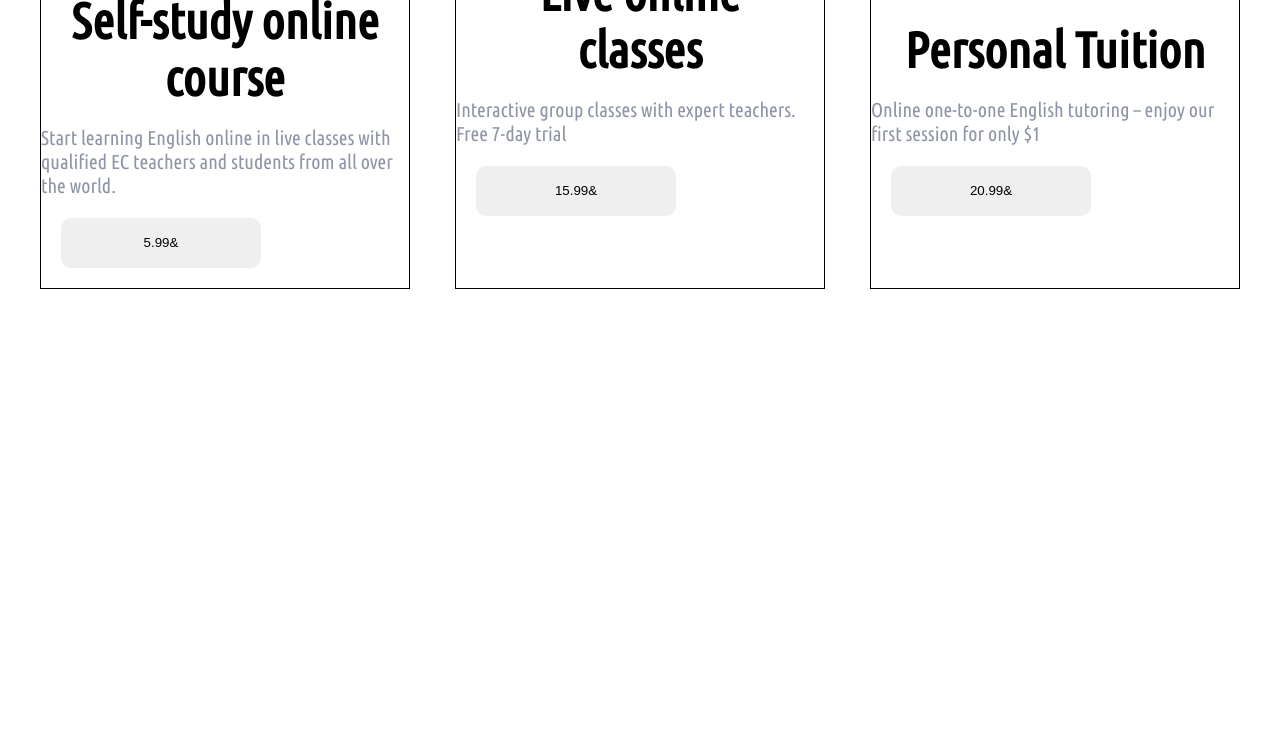
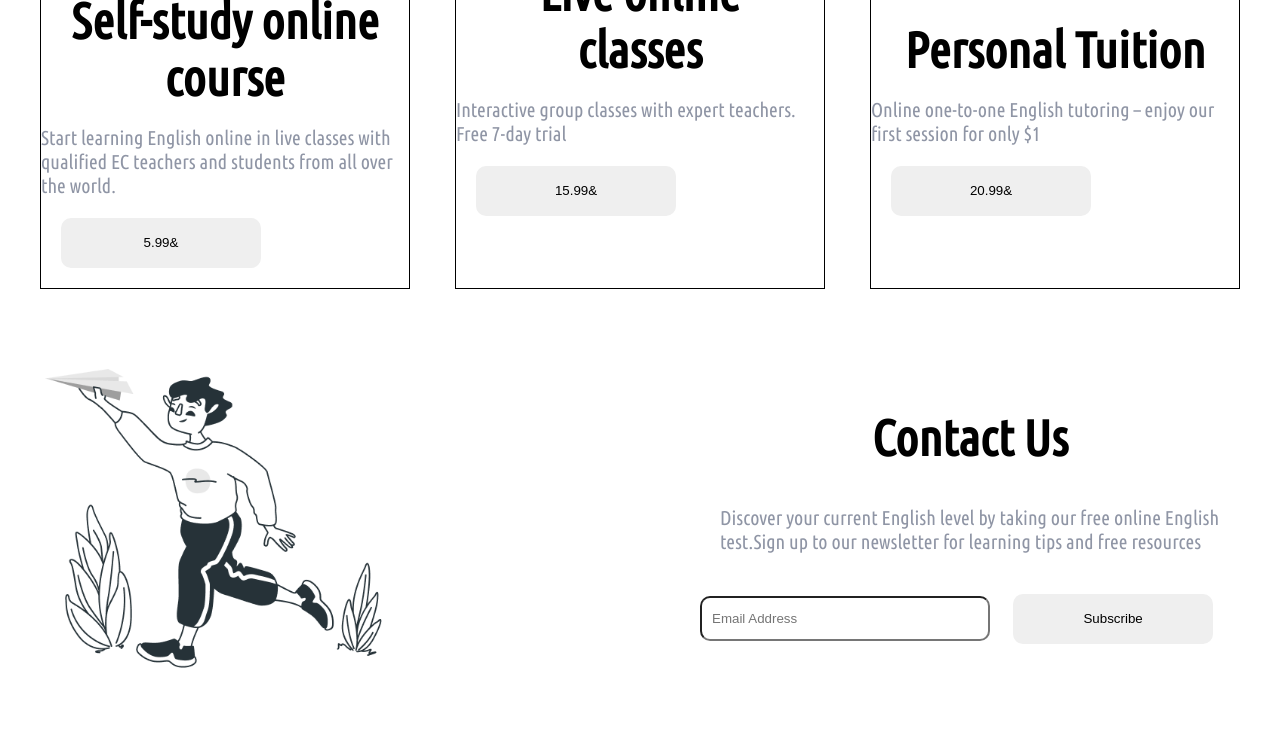
Before and after one commit to asya948/black-white, a plain HTML site: page index.html in a window 1280 px wide. Shown: the part 2977-3712 px from the top of the page. Before the commit the page ends 3306 px from the top, so only its background shows below. Drawn offline with Linux system fonts and the light colour scheme.

Commit message:
add new section add new buttin add new input

```diff
--- a/index.html
+++ b/index.html
@@ -242,6 +242,31 @@
     </div>
 </section>
 
+<section class="venue section-padding">
+    <div class="container">
+        <div class="row">
+
+            <div class="img-fluid ">
+                <img src="img/ub.png">
+            </div>
+            <div class="text-field ">
+                <h2 class="title-large text-center mt-2 py-2">
+                    Contact Us
+                </h2>
+                <p class="title-small my-2">
+                    Discover your current English level by taking our free online English test.Sign up to our newsletter for learning tips and free resources
+                </p>
+                <input type="email" class="form-control radius-4x" placeholder="Email Address">
+                <button class="btn mt-2 radius-4x">
+                    Subscribe
+                </button>
+            </div>
+
+            </div>
+
+
+    </div>
+</section>
 
 
 
--- a/style.css
+++ b/style.css
@@ -174,3 +174,9 @@ li {
 .card-header{
 width: 370px;
 }
+
+    .form-control{
+        width: 290px;
+        height: 45px;
+        padding: 10px;
+    }
```
Also changed, not shown: img/ub.png (added).
